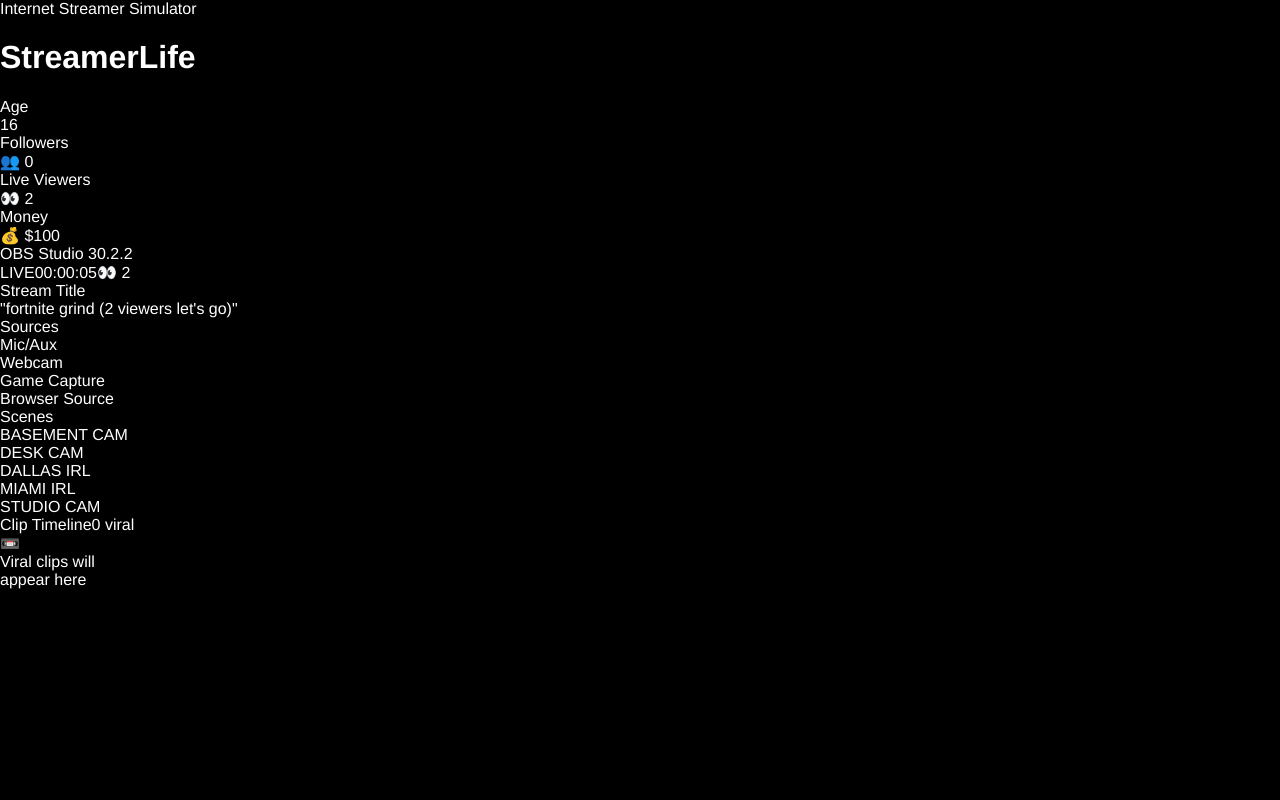
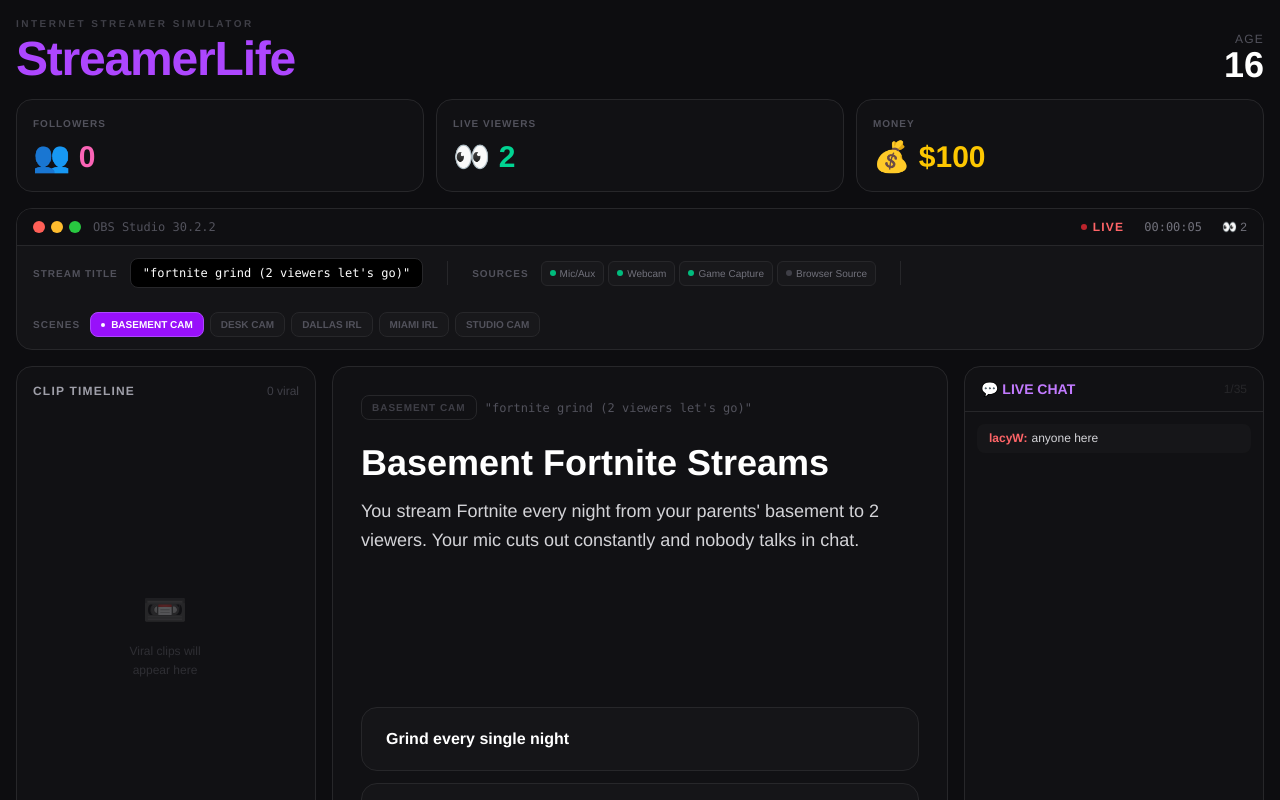
Before and after one commit to bme1010/streamerlife, a React (Vite) app: page / in a window 1280 px wide. Shown: the top 800 px of the page. Built offline with nearby package versions, Linux system fonts and the light colour scheme.

Commit message:
fixed tailwind

```diff
--- a/package.json
+++ b/package.json
@@ -15,6 +15,7 @@
   },
   "devDependencies": {
     "@eslint/js": "^10.0.1",
+    "@tailwindcss/vite": "^4.2.4",
     "@types/react": "^19.2.14",
     "@types/react-dom": "^19.2.3",
     "@vitejs/plugin-react": "^6.0.1",
@@ -22,6 +23,7 @@
     "eslint-plugin-react-hooks": "^7.1.1",
     "eslint-plugin-react-refresh": "^0.5.2",
     "globals": "^17.5.0",
+    "tailwindcss": "^4.2.4",
     "vite": "^8.0.10"
   }
 }
--- a/src/index.css
+++ b/src/index.css
@@ -1,6 +1,6 @@
+@import "tailwindcss";
+
 body {
   margin: 0;
   background: black;
-  color: white;
-  font-family: Arial, Helvetica, sans-serif;
 }
--- a/vite.config.js
+++ b/vite.config.js
@@ -1,6 +1,10 @@
 import { defineConfig } from 'vite'
 import react from '@vitejs/plugin-react'
+import tailwindcss from '@tailwindcss/vite'
 
 export default defineConfig({
-  plugins: [react()],
+  plugins: [
+    react(),
+    tailwindcss(),
+  ],
 })
```
Also changed, not shown: 1 other file (tests, documents, lock files or other folders).
